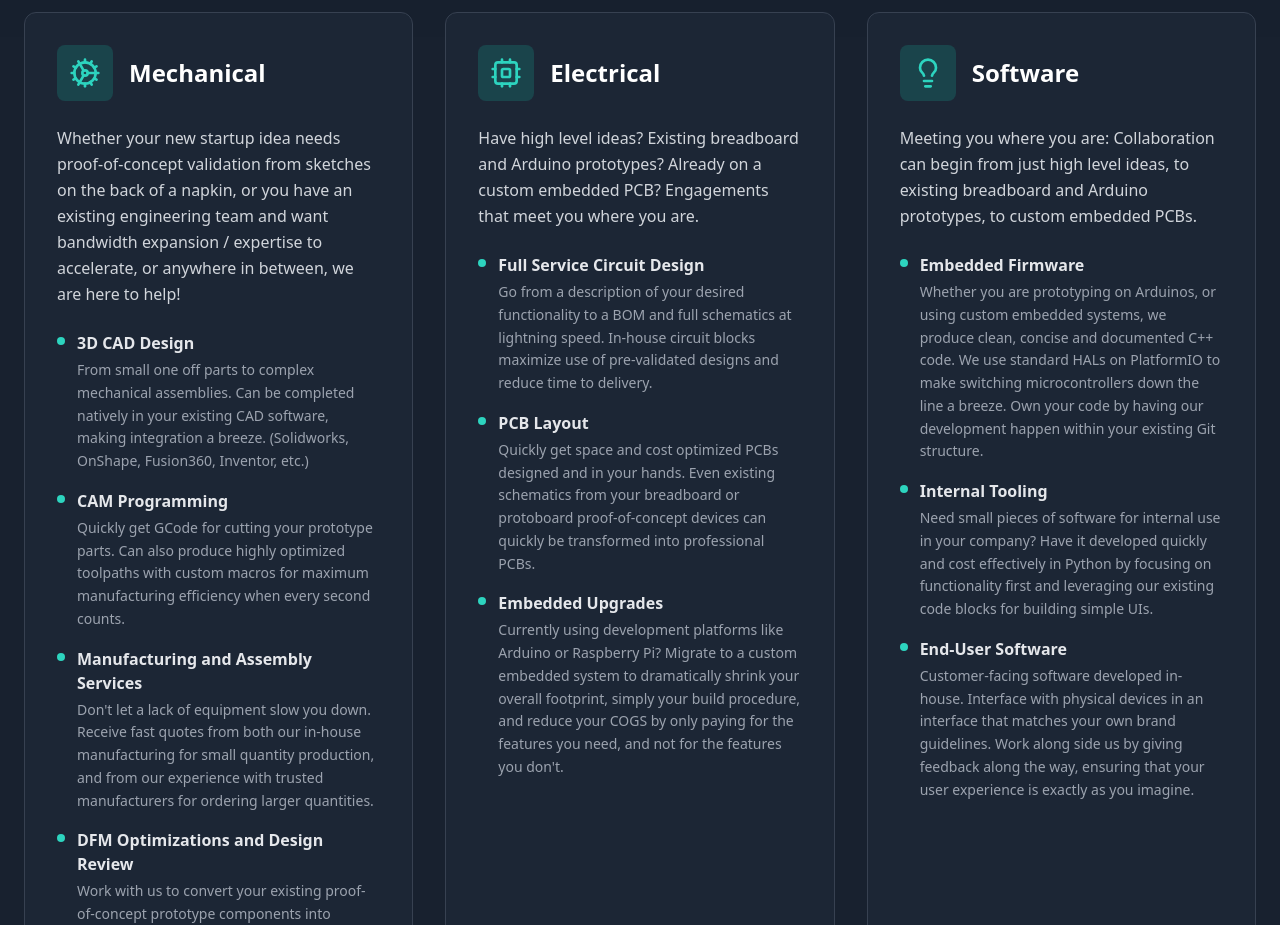
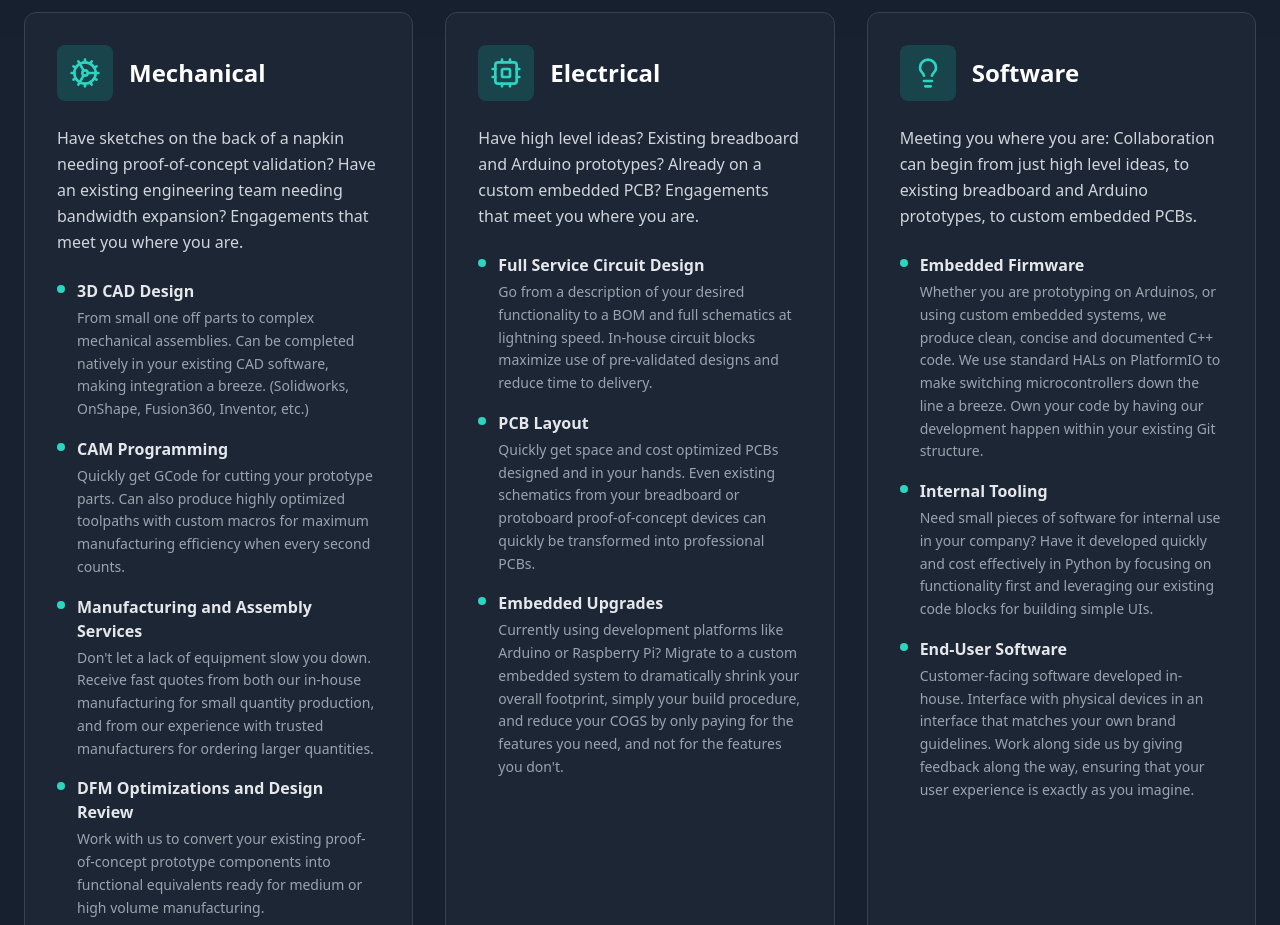
Before and after one commit to ThreeMuskets12/rapidedge-genesis-site, a React (Vite) app: page / in a window 1280 px wide. Shown: the part 980-1905 px from the top of the page. Built offline with nearby package versions, Linux system fonts and the light colour scheme.

Commit message:
Update Mechanical service text

```diff
--- a/src/components/Services.tsx
+++ b/src/components/Services.tsx
@@ -7,7 +7,7 @@ const Services = () => {
     {
       icon: Cog,
       title: "Mechanical",
-      description: "Whether your new startup idea needs proof-of-concept validation from sketches on the back of a napkin, or you have an existing engineering team and want bandwidth expansion / expertise to accelerate, or anywhere in between, we are here to help!",
+      description: "Have sketches on the back of a napkin needing proof-of-concept validation? Have an existing engineering team needing bandwidth expansion?\n\nEngagements that meet you where you are.",
       features: [
         {
           title: "3D CAD Design",
```
